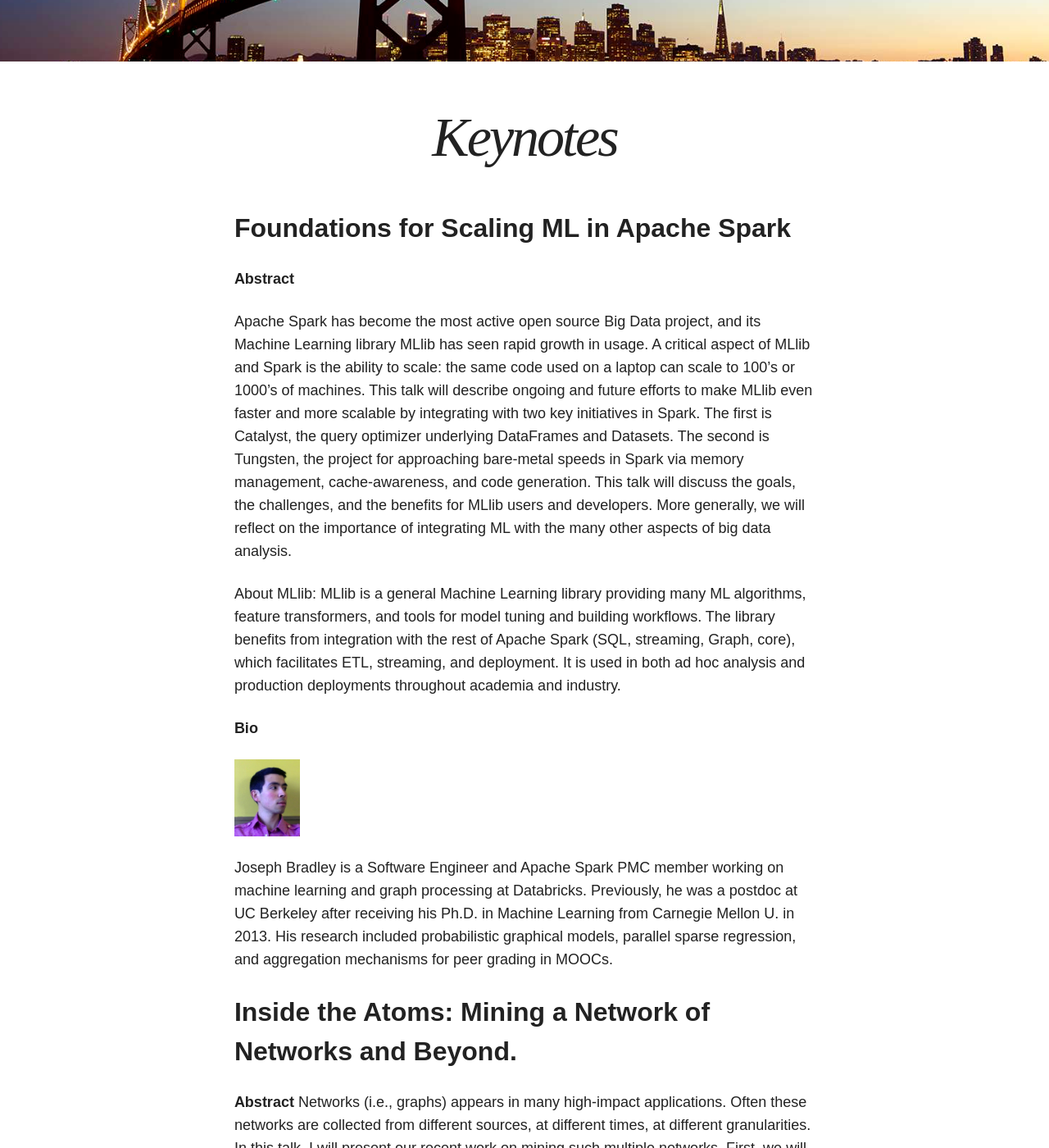
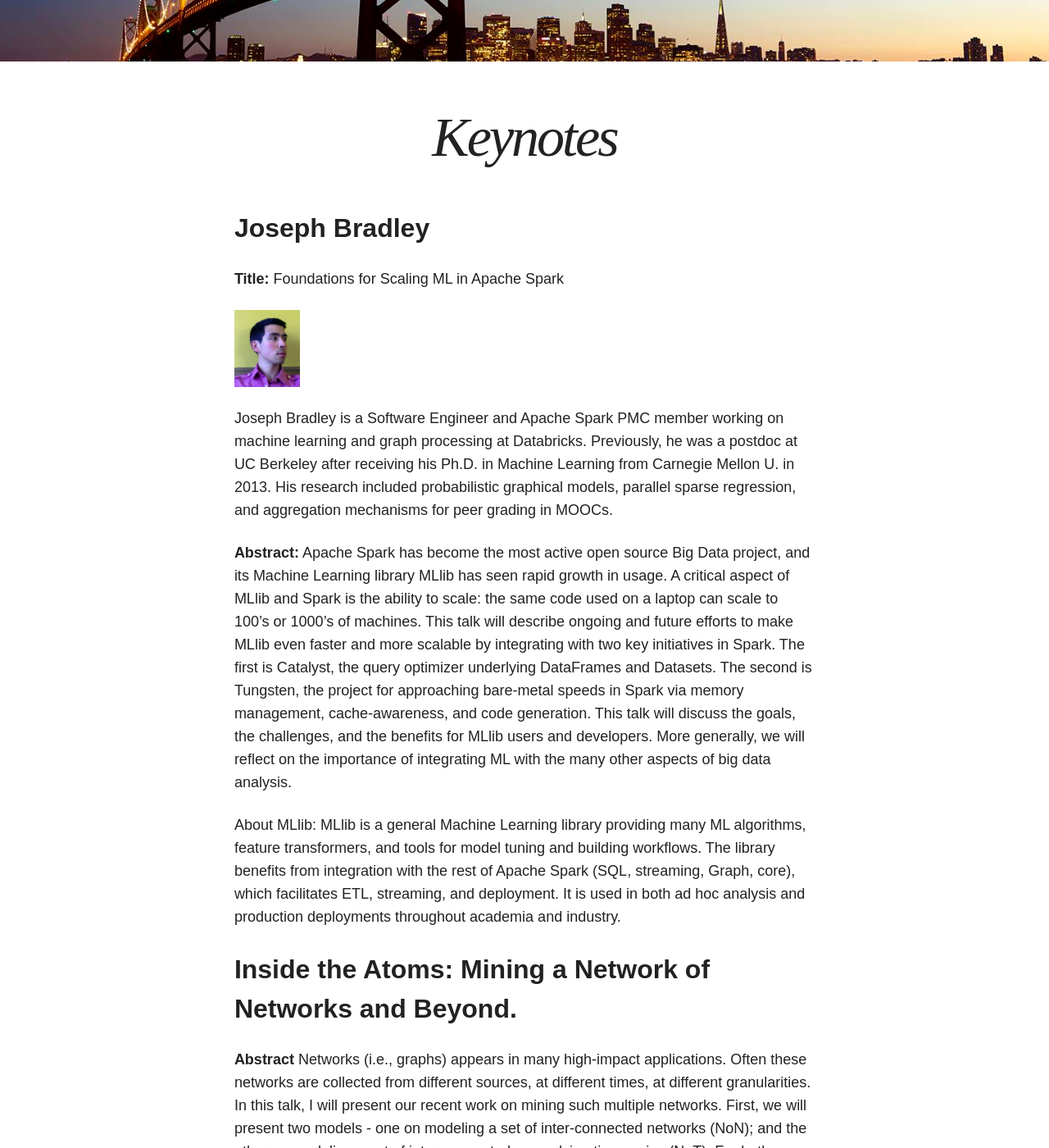
Before and after one commit to bigmine/bigmine17, a Jekyll site: the page built from keynotes.md, in a window 1280 px wide and 1400 px high, scrolled down 354 px. Shown: the whole window at 82% size. Built offline with Jekyll 4.4.1, drawn with Linux system fonts in a browser that asks for light colours; nearby versions of some CDN libraries.

Commit message:
tidy up keynote

```diff
--- a/keynotes.md
+++ b/keynotes.md
@@ -6,19 +6,17 @@
 ---
 
 
-## Foundations for Scaling ML in Apache Spark
+## Joseph Bradley
 
-**Abstract**
-
-Apache Spark has become the most active open source Big Data project, and its Machine Learning library MLlib has seen rapid growth in usage.  A critical aspect of MLlib and Spark is the ability to scale: the same code used on a laptop can scale to 100’s or 1000’s of machines.  This talk will describe ongoing and future efforts to make MLlib even faster and more scalable by integrating with two key initiatives in Spark.  The first is Catalyst, the query optimizer underlying DataFrames and Datasets.  The second is Tungsten, the project for approaching bare-metal speeds in Spark via memory management, cache-awareness, and code generation.  This talk will discuss the goals, the challenges, and the benefits for MLlib users and developers.  More generally, we will reflect on the importance of integrating ML with the many other aspects of big data analysis.
-
-About MLlib: MLlib is a general Machine Learning library providing many ML algorithms, feature transformers, and tools for model tuning and building workflows.  The library benefits from integration with the rest of Apache Spark (SQL, streaming, Graph, core), which facilitates ETL, streaming, and deployment.  It is used in both ad hoc analysis and production deployments throughout academia and industry.
-
-**Bio**
+**Title:** Foundations for Scaling ML in Apache Spark
 
 <a href=""><img src="images/JBradley.jpg" alt="Joseph Bradley" height="80" width="80" class="" /></a>
 
 Joseph Bradley is a Software Engineer and Apache Spark PMC member working on machine learning and graph processing at Databricks. Previously, he was a postdoc at UC Berkeley after receiving his Ph.D. in Machine Learning from Carnegie Mellon U. in 2013. His research included probabilistic graphical models, parallel sparse regression, and aggregation mechanisms for peer grading in MOOCs.
+
+**Abstract:** Apache Spark has become the most active open source Big Data project, and its Machine Learning library MLlib has seen rapid growth in usage.  A critical aspect of MLlib and Spark is the ability to scale: the same code used on a laptop can scale to 100’s or 1000’s of machines.  This talk will describe ongoing and future efforts to make MLlib even faster and more scalable by integrating with two key initiatives in Spark.  The first is Catalyst, the query optimizer underlying DataFrames and Datasets.  The second is Tungsten, the project for approaching bare-metal speeds in Spark via memory management, cache-awareness, and code generation.  This talk will discuss the goals, the challenges, and the benefits for MLlib users and developers.  More generally, we will reflect on the importance of integrating ML with the many other aspects of big data analysis.
+
+About MLlib: MLlib is a general Machine Learning library providing many ML algorithms, feature transformers, and tools for model tuning and building workflows.  The library benefits from integration with the rest of Apache Spark (SQL, streaming, Graph, core), which facilitates ETL, streaming, and deployment.  It is used in both ad hoc analysis and production deployments throughout academia and industry.
 
 
 ## Inside the Atoms: Mining a Network of Networks and Beyond.
```
